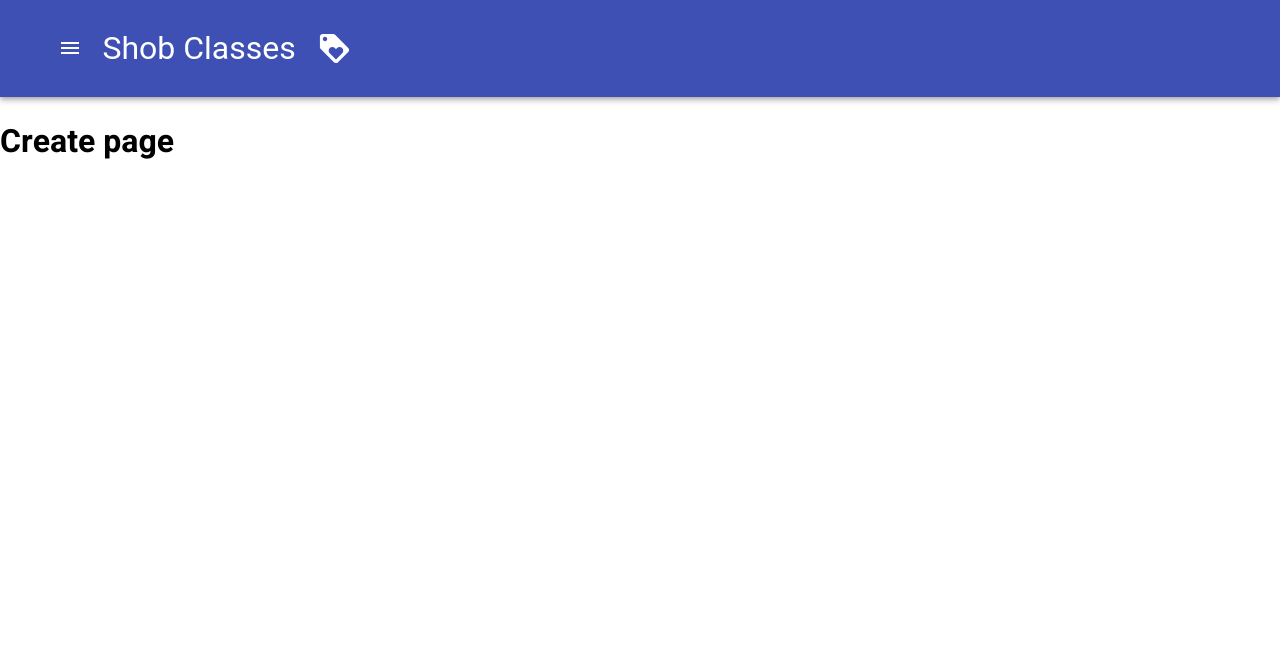
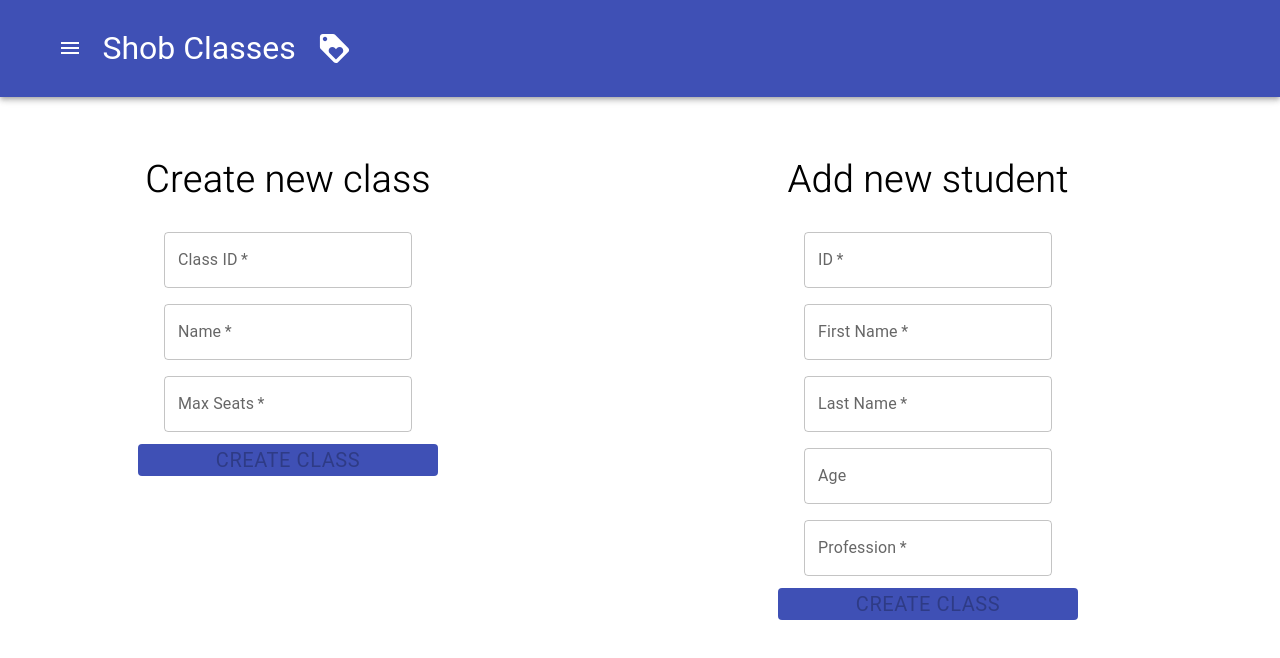
Before and after one commit to fionasiv/final-front, a React (Create React App) app: page /create in a window 1280 px wide. Shown: the top 658 px of the page. Built offline with nearby package versions, Linux system fonts and the light colour scheme; the HTML template or start-up script is replaced by a standard one.

Commit message:
Added create page with a generic form component

```diff
--- a/src/App.tsx
+++ b/src/App.tsx
@@ -1,6 +1,6 @@
 import "./App.css";
 import Navbar from "./components/Navbar/Navbar";
-import { routes } from "./consts/consts";
+import { routes } from "./consts/AppConsts";
 import { useState, createContext } from "react";
 import { Routes, Route } from "react-router-dom";
 import { PageRoute } from "./types";
--- a/src/components/Navbar/Navbar.tsx
+++ b/src/components/Navbar/Navbar.tsx
@@ -5,7 +5,7 @@ import { List, ListItem, Drawer } from "@mui/material";
 import MenuIcon from "@mui/icons-material/Menu";
 import Toolbar from "@mui/material/Toolbar";
 import { ThemeContext } from "../../App";
-import {routes} from "../../consts/consts"
+import {routes} from "../../consts/AppConsts"
 import { PageRoute } from "../../types";
 
 export default function Navbar(props: any) {
--- /dev/null
+++ b/src/components/NewItemForm/NewItemForm.style.ts
@@ -0,0 +1,47 @@
+import { Box, Button, styled, TextField } from "@mui/material";
+
+export const FormBox = styled(Box)({
+  display: "flex",
+  width: "30vw",
+  justifyContent: "center",
+});
+
+export const FormSection = styled("section")({
+  width: "30vw",
+  paddingTop: "3vh",
+  paddingLeft: "15vw",
+});
+
+export const FormFields = styled("div")({
+  display: "grid",
+  justifyContent: "center",
+});
+
+export const Field = styled(TextField)({
+  margin: "1vh 2vw",
+  color: "#9E9E9E",
+});
+
+export const Title = styled("h1")({
+  fontWeight: "300",
+  textAlign: "center",
+  fontSize: "38px",
+  width: "30vw",
+  marginBottom: "2vh",
+});
+
+export const SubmitButton = styled(Button)<{ coloring: string }>(
+  ({ coloring }) => ({
+    background: coloring,
+    color: "white",
+    "&:hover": {
+      background: coloring,
+      color: "white",
+      fontWeight: "700",
+    },
+    fontWeight: "400",
+    fontSize: "20px",
+    height: "4vh",
+    marginTop: "0.5vh",
+  })
+);
--- /dev/null
+++ b/src/components/NewItemForm/NewItemForm.tsx
@@ -0,0 +1,68 @@
+import * as S from "./NewItemForm.style";
+import { ThemeContext } from "../../App";
+import React from "react";
+import { Field } from "../../types";
+
+export default function NewItemForm(props: any) {
+  const theme = React.useContext(ThemeContext);
+  const fieldNames = props.fields.map((field: Field) => field.id);
+  const fieldObjects: any = {};
+  fieldNames.forEach((field: string) => (fieldObjects[field] = ""));
+  const [inputs, setInputs] = React.useState(fieldObjects);
+
+  const handleChange = (event: React.SyntheticEvent, fieldId: string) => {
+    let target = event.target as HTMLInputElement;
+    setInputs((oldInputs: any) => ({
+      ...oldInputs,
+      [fieldId]: target.value,
+    }));
+  };
+
+  const handleSubmit = (event: React.SyntheticEvent) => {
+    event.preventDefault();
+    console.log(inputs);
+  };
+
+  const isFormValid = () => {
+    let isValid = true;
+    props.fields.forEach((field: Field) => {
+      if (!field.check(inputs[field.id])) {
+        isValid = false;
+      }
+    });
+    return isValid;
+  };
+
+  const fields = props.fields.map((field: Field) => {
+    return (
+      <S.Field
+        id={field.id}
+        value={inputs[field.id]}
+        required={field.required ? true : false}
+        label={field.label}
+        type={field.type !== "string" ? field.type : ""}
+        onChange={(event) => handleChange(event, field.id)}
+        error={!field.check(inputs[field.id]) && inputs[field.id] !== ""}
+      />
+    );
+  });
+
+  return (
+    <S.FormBox>
+      <S.FormSection>
+        <S.Title>{props.title}</S.Title>
+        <S.FormFields>
+          {fields}
+          <S.SubmitButton
+            type="submit"
+            coloring={theme}
+            onClick={handleSubmit}
+            disabled={!isFormValid()}
+          >
+            CREATE CLASS
+          </S.SubmitButton>
+        </S.FormFields>
+      </S.FormSection>
+    </S.FormBox>
+  );
+}
--- a/src/components/Table/Table.tsx
+++ b/src/components/Table/Table.tsx
@@ -2,7 +2,7 @@ import React from "react";
 import { useState } from "react";
 import * as S from "./Table.style";
 import { columns, rows } from "../../consts/TableConsts";
-import { availableClasses } from "../../consts/consts";
+import { availableClasses } from "../../consts/AppConsts";
 import { ThemeContext } from "../../App";
 import ListModal from "../ListModal/ListModal";
 import SchoolIcon from "@mui/icons-material/School";
--- a/src/consts/consts.tsx
+++ b/src/consts/AppConsts.tsx
@@ -1,7 +1,7 @@
 import { PageRoute, ShobClass } from "../types";
 import Classes from "../pages/ClassesPage/Classes";
 import Students from "../pages/StudentsPage/Students";
-import Create from "../pages/Create";
+import Create from "../pages/CreatePage/Create";
 
 export const routes: PageRoute[] = [
   { path: "/", name: "Classes", Component: <Classes /> },
@@ -18,6 +18,6 @@ export const classes: ShobClass[] = [
   { name: "ארזים", availableSeats: 0, totalSeats: 22 },
 ];
 
-export const availableClasses = ["אלון", "שקמה", "שיטה"]
+export const availableClasses = ["אלון", "שקמה", "שיטה"];
 
-export const students = [ "איימי ווינהאוס", "דוד שימי" ]
+export const students = ["איימי ווינהאוס", "דוד שימי"];
--- /dev/null
+++ b/src/consts/FormConsts.ts
@@ -0,0 +1,67 @@
+const fieldChecks = {
+  numericCheck: (value: string) => new RegExp("^[0-9]+$").test(value),
+  onlyLettersCheck: (value: string) => new RegExp("^[A-Za-z]+$").test(value),
+  seatsAmountCheck: (value: number) => value > 0 && value <= 1000,
+  ageCheck: (value: number) => value > 0 && value <= 120,
+};
+
+export const NewClassFields = [
+  {
+    label: "Class ID",
+    id: "class-id",
+    type: "string",
+    check: fieldChecks.numericCheck,
+    required: true,
+  },
+  {
+    label: "Name",
+    id: "name",
+    type: "string",
+    check: fieldChecks.onlyLettersCheck,
+    required: true,
+  },
+  {
+    label: "Max Seats",
+    id: "max-seats",
+    type: "number",
+    check: fieldChecks.seatsAmountCheck,
+    required: true,
+  },
+];
+
+export const AddStudentFields = [
+  {
+    label: "ID",
+    id: "id",
+    type: "string",
+    check: fieldChecks.numericCheck,
+    required: true,
+  },
+  {
+    label: "First Name",
+    id: "first-name",
+    type: "string",
+    check: fieldChecks.onlyLettersCheck,
+    required: true,
+  },
+  {
+    label: "Last Name",
+    id: "last-name",
+    type: "string",
+    check: fieldChecks.onlyLettersCheck,
+    required: true,
+  },
+  {
+    label: "Age",
+    id: "age",
+    type: "number",
+    check: fieldChecks.ageCheck,
+  },
+  {
+    label: "Profession",
+    id: "profession",
+    type: "string",
+    check: fieldChecks.onlyLettersCheck,
+    required: true,
+  },
+];
--- a/src/pages/ClassesPage/Classes.tsx
+++ b/src/pages/ClassesPage/Classes.tsx
@@ -1,6 +1,6 @@
 import * as S from "./Classes.style";
 import Class from "../../components/Class/Class";
-import { classes, students } from "../../consts/consts";
+import { classes, students } from "../../consts/AppConsts";
 import { ShobClass } from "../../types";
 
 export default function Classes() {
--- a/src/pages/Create.tsx
+++ /dev/null
@@ -1,5 +0,0 @@
-export default function Create() {
-    return (
-        <h1>Create page</h1>
-    )
-}
--- /dev/null
+++ b/src/pages/CreatePage/Create.style.tsx
@@ -0,0 +1,7 @@
+import { styled } from "@mui/material";
+
+export const Forms = styled("div") ({
+    display: "grid",
+    gridTemplate: "auto auto / repeat(2, 1fr)",
+    rowGap: "5vh",
+})
--- /dev/null
+++ b/src/pages/CreatePage/Create.tsx
@@ -0,0 +1,12 @@
+import Form from "../../components/NewItemForm/NewItemForm";
+import { NewClassFields, AddStudentFields } from "../../consts/FormConsts";
+import * as S from "./Create.style";
+
+export default function Create() {
+  return (
+    <S.Forms>
+      <Form fields={NewClassFields} title="Create new class" />
+      <Form fields={AddStudentFields} title="Add new student" />
+    </S.Forms>
+  );
+}
```
Also changed, not shown: src/types.tsx (+8 -0 lines).
